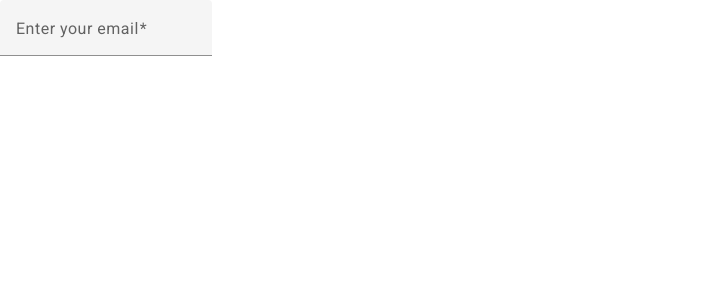
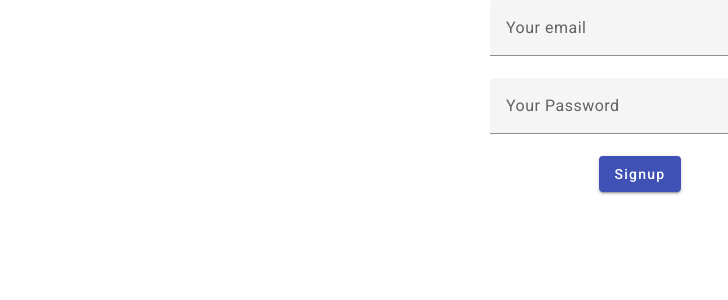
Before and after one commit to Mr-Faisal-SGD/Fitness-tracker, an Angular app: page /signup in a window 1280 px wide. Shown: the top 300 px of the page, without its empty margins (0-728 px from the left). Built offline with nearby package versions, Linux system fonts and the light colour scheme.

Commit message:
Form added

```diff
--- a/package.json
+++ b/package.json
@@ -15,6 +15,7 @@
     "@angular/common": "^17.0.0",
     "@angular/compiler": "^17.0.0",
     "@angular/core": "^17.0.0",
+    "@angular/flex-layout": "^15.0.0-beta.42",
     "@angular/forms": "^17.0.0",
     "@angular/material": "^17.0.3",
     "@angular/platform-browser": "^17.0.0",
--- a/src/app/auth/signup/signup.component.css
+++ b/src/app/auth/signup/signup.component.css
@@ -0,0 +1,3 @@
+mat-form-field {
+    width: 300px;
+}
--- a/src/app/auth/signup/signup.component.html
+++ b/src/app/auth/signup/signup.component.html
@@ -1,11 +1,23 @@
-<section>
-    <form>
-        <mat-form-field>
-            <mat-label>Enter your email</mat-label>
-            <input matInput placeholder="pat@example.com" [formControl]="email" required>
-            @if (email.invalid) {
-              <mat-error>{{getErrorMessage()}}</mat-error>
-            }
-          </mat-form-field>
-    </form>
+<section class="signup-form">
+  <form fxLayout="column" fxLayoutAlign="center center" #f="ngForm" (ngSubmit)="onSubmit(f)">
+    <mat-form-field>
+      <input
+        type="email"
+        matInput
+        placeholder="Your email"
+        ngModel
+        name="email"
+      />
+    </mat-form-field>
+    <mat-form-field>
+      <input
+        type="password"
+        matInput
+        placeholder="Your Password"
+        ngModel
+        name="password"
+      />
+    </mat-form-field>
+    <button type="submit" mat-raised-button color="primary">Signup</button>
+  </form>
 </section>
--- a/src/app/auth/signup/signup.component.ts
+++ b/src/app/auth/signup/signup.component.ts
@@ -2,11 +2,14 @@
 import {
   FormControl,
   FormsModule,
+  NgForm,
   ReactiveFormsModule,
   Validators,
 } from '@angular/forms';
 import { MatFormFieldModule } from '@angular/material/form-field';
 import { MatInputModule } from '@angular/material/input';
+import { MatButtonModule } from '@angular/material/button';
+import { FlexLayoutModule } from '@angular/flex-layout';
 
 @Component({
   selector: 'app-signup',
@@ -16,6 +19,8 @@
     ReactiveFormsModule,
     MatFormFieldModule,
     MatInputModule,
+    MatButtonModule,
+    FlexLayoutModule,
   ],
   templateUrl: './signup.component.html',
   styleUrl: './signup.component.css',
@@ -30,4 +35,8 @@
 
     return this.email.hasError('email') ? 'Not a valid email' : '';
   }
+
+  onSubmit(form: NgForm) {
+    console.log(form);
+  }
 }
```
Also changed, not shown: 1 other file (tests, documents, lock files or other folders).
